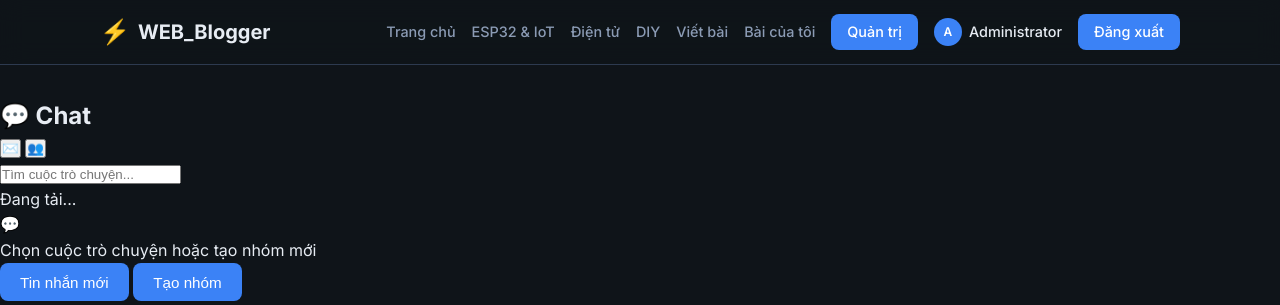
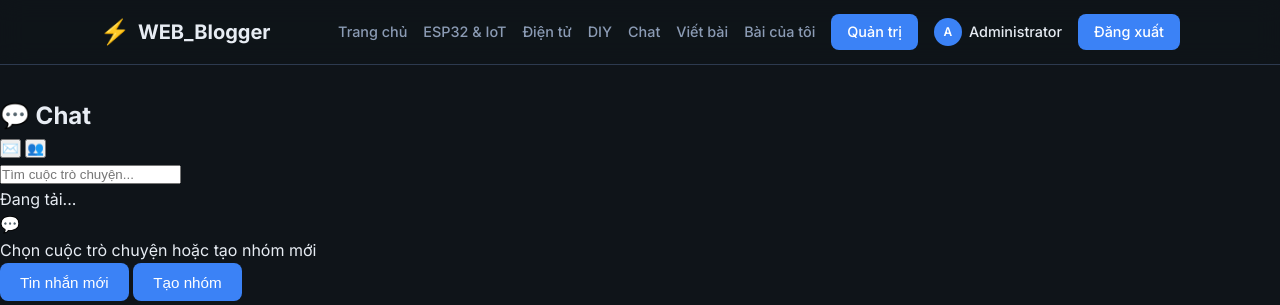
Before and after one commit to Danh0DIY/WEB_Blogger, a PHP site: page /chat/index.php in a window 1280 px wide. Shown: the top 305 px of the page. Run offline with PHP 8.4, Linux system fonts and the light colour scheme; the visitor is signed in with stand-in values (Sample User, id 1); data comes from the database, SQL or seed files in the repository.

Commit message:
Integrate chat: migrate chat tables in db.php, add Chat link in header

```diff
--- a/includes/header.php
+++ b/includes/header.php
@@ -32,6 +32,7 @@ $pageDesc = $pageDesc ?? SITE_DESCRIPTION;
                 <a href="<?= SITE_URL ?>/category.php?slug=dien-tu">Điện tử</a>
                 <a href="<?= SITE_URL ?>/category.php?slug=diy-che-tao">DIY</a>
                 <?php if ($currentUser): ?>
+                    <a href="<?= SITE_URL ?>/chat/">Chat</a>
                     <a href="<?= SITE_URL ?>/write.php">Viết bài</a>
                     <a href="<?= SITE_URL ?>/my-posts.php">Bài của tôi</a>
                     <?php if (isAdmin()): ?>
```
